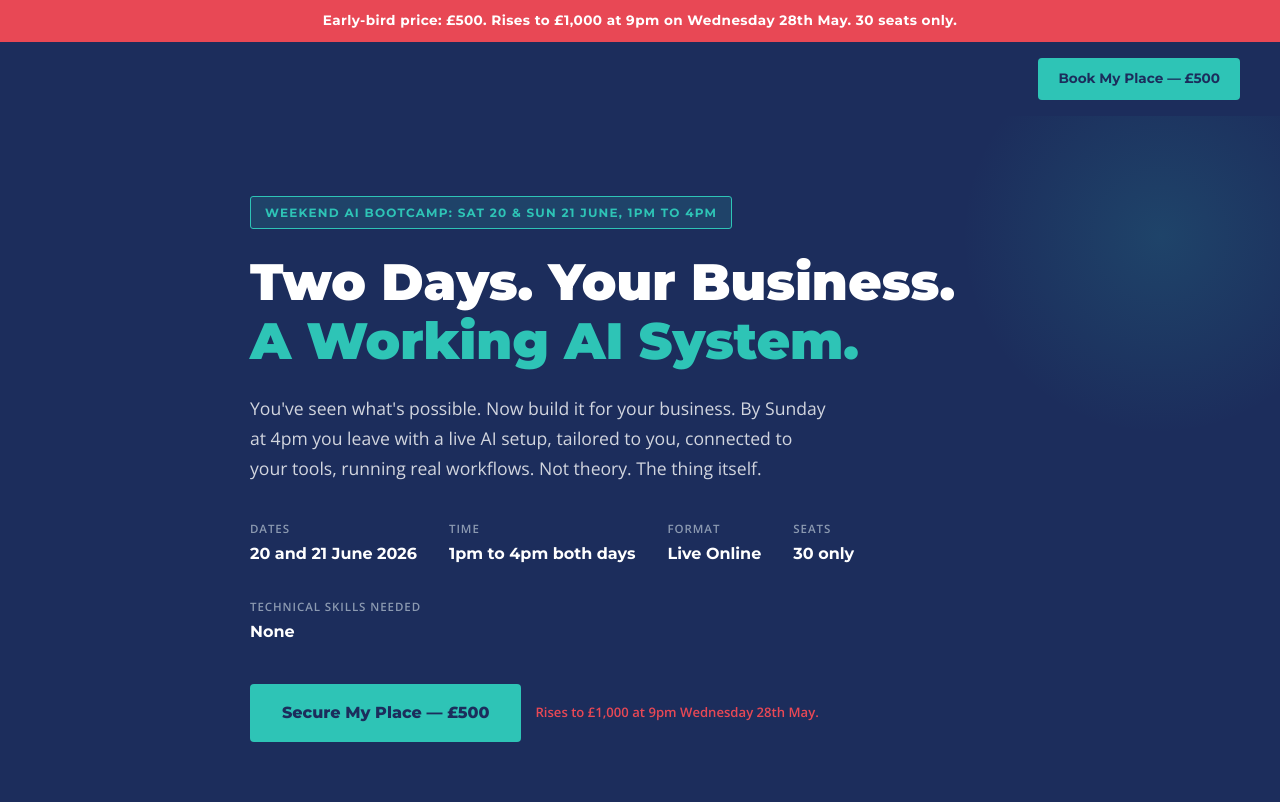
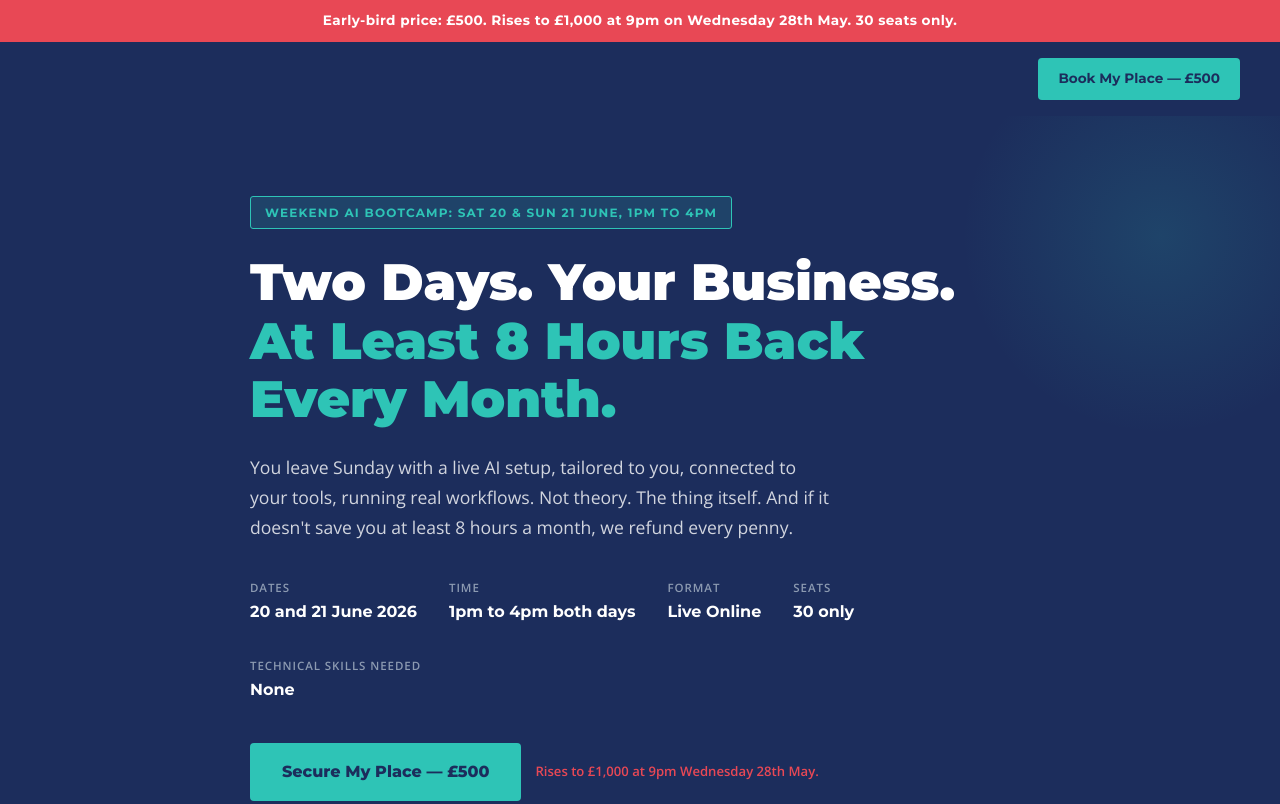
Before and after one commit to AjyleAI/Bootcamp-June-2026, a website: page index.html in a window 1280 px wide. Shown: the top 804 px of the page. Drawn offline with nearby package versions, Linux system fonts and the light colour scheme.

Commit message:
Pull 8 hours guarantee into hero headline

```diff
--- a/index.html
+++ b/index.html
@@ -733,11 +733,11 @@
 <section class="hero">
   <div class="hero-inner">
     <div class="hero-eyebrow">Weekend AI Bootcamp: Sat 20 &amp; Sun 21 June, 1pm to 4pm</div>
-    <h1>Two Days. Your Business.<br><span class="accent">A Working AI System.</span></h1>
+    <h1>Two Days. Your Business.<br><span class="accent">At Least 8 Hours Back Every Month.</span></h1>
     <p class="hero-sub">
-      You've seen what's possible. Now build it for your business.
-      By Sunday at 4pm you leave with a live AI setup, tailored to you,
+      You leave Sunday with a live AI setup, tailored to you,
       connected to your tools, running real workflows. Not theory. The thing itself.
+      And if it doesn't save you at least 8 hours a month, we refund every penny.
     </p>
     <div class="hero-meta">
       <div class="hero-meta-item">
```
